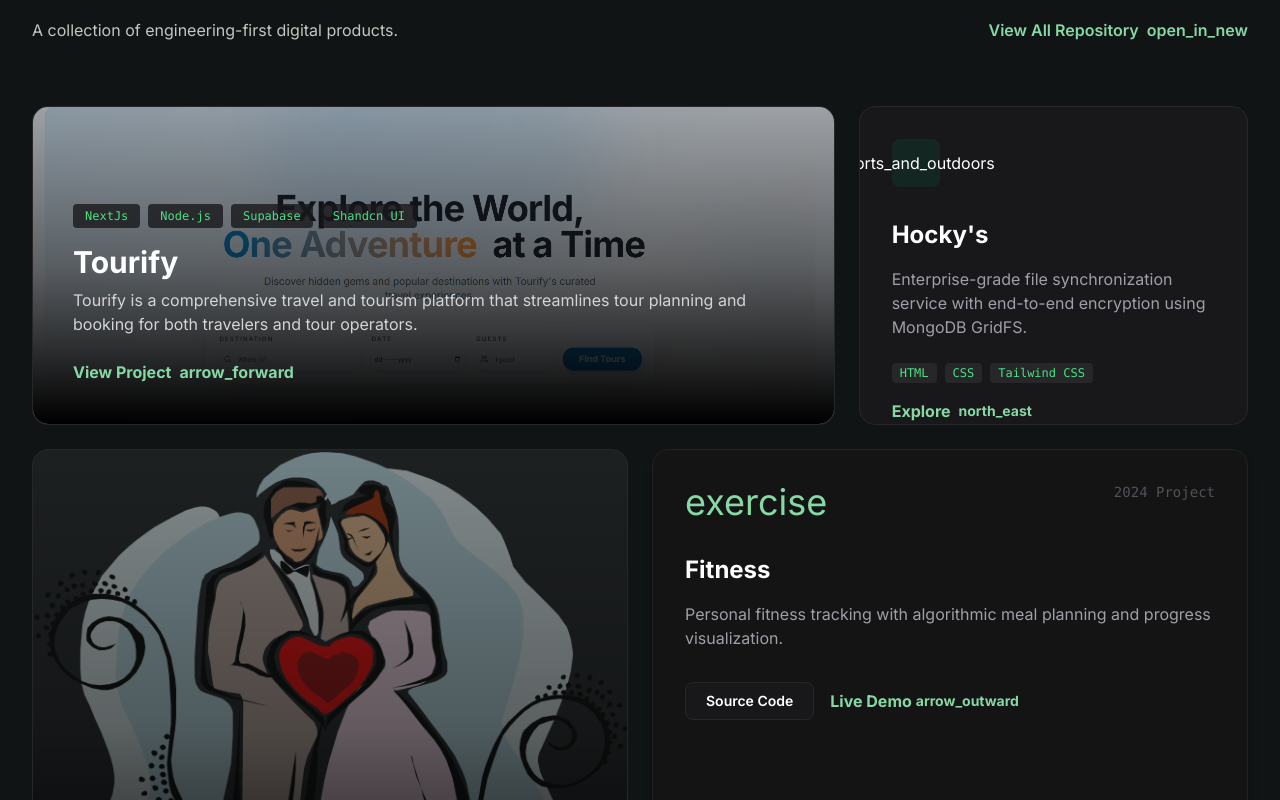
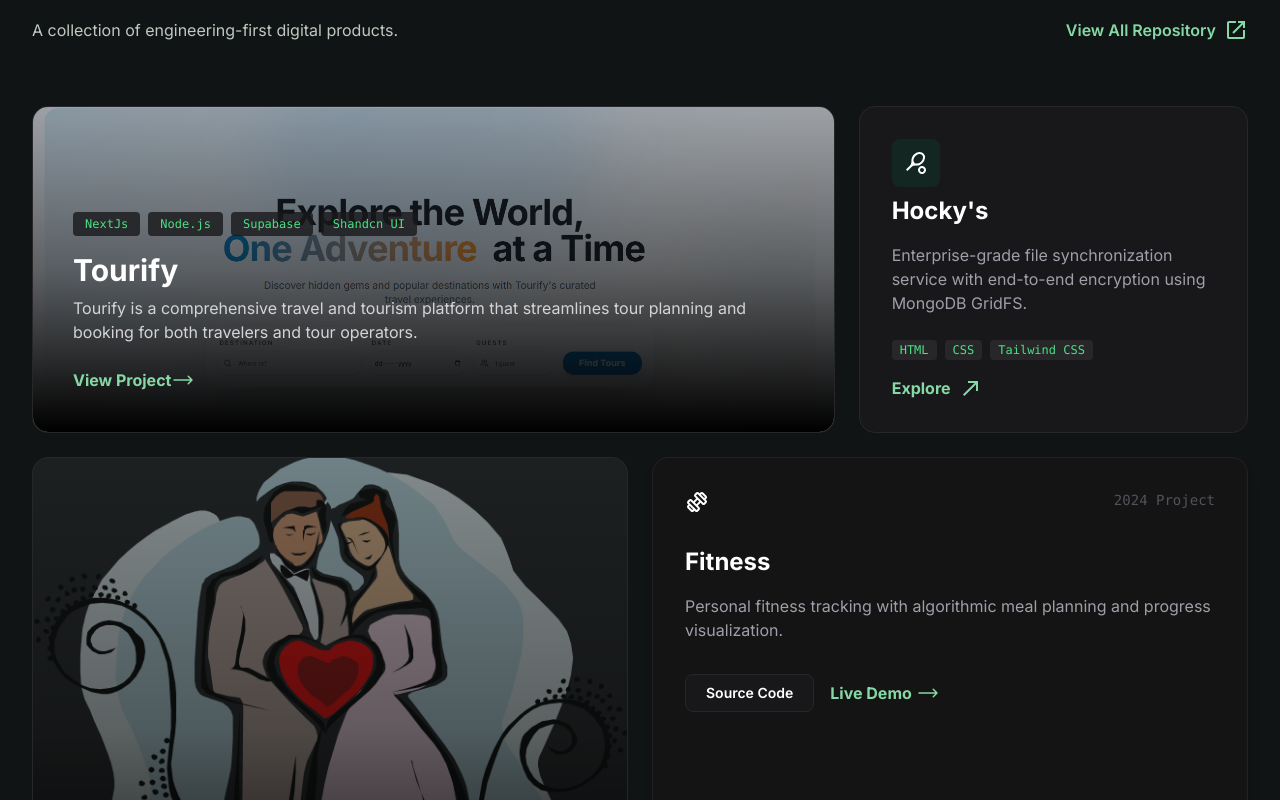
Before and after one commit to sakib-333/portfolio, a React (Vite) app: page / in a window 1280 px wide. Shown: the part 3300-4100 px from the top of the page. Built offline with nearby package versions, Linux system fonts and the light colour scheme; a web font is replaced by a local one.

Commit message:
Update icons.

```diff
--- a/src/components/main/Contact.tsx
+++ b/src/components/main/Contact.tsx
@@ -17,6 +17,7 @@ const Contact = () => {
 
     const onSubmit: SubmitHandler<Inputs> = async (data) => {
         setIsSubmitting(true);
+        data.subject = `Alert from portfolio: ${data.subject}`
         data.access_key = import.meta.env.VITE_API_KEY
 
         try {
@@ -75,9 +76,26 @@ const Contact = () => {
 
                         <div className="space-y-8">
                             {[
-                                { icon: 'add_call', label: 'Phone', value: '+8801955207333' },
-                                { icon: 'alternate_email', label: 'Email Me', value: 'sakib.cse.333@gmail.com' },
-                                { icon: 'location_on', label: 'Current Location', value: 'Dhaka, Bangladesh', weight: 'fill' }
+                                {
+                                    icon: <svg xmlns="http://www.w3.org/2000/svg" fill="none" viewBox="0 0 24 24" strokeWidth={1.5} stroke="currentColor" className="size-6">
+                                        <path strokeLinecap="round" strokeLinejoin="round" d="M2.25 6.75c0 8.284 6.716 15 15 15h2.25a2.25 2.25 0 0 0 2.25-2.25v-1.372c0-.516-.351-.966-.852-1.091l-4.423-1.106c-.44-.11-.902.055-1.173.417l-.97 1.293c-.282.376-.769.542-1.21.38a12.035 12.035 0 0 1-7.143-7.143c-.162-.441.004-.928.38-1.21l1.293-.97c.363-.271.527-.734.417-1.173L6.963 3.102a1.125 1.125 0 0 0-1.091-.852H4.5A2.25 2.25 0 0 0 2.25 4.5v2.25Z" />
+                                    </svg>,
+                                    label: 'Phone', value: '+8801955207333'
+                                },
+                                {
+                                    icon: <svg xmlns="http://www.w3.org/2000/svg" fill="none" viewBox="0 0 24 24" strokeWidth={1.5} stroke="currentColor" className="size-6">
+                                        <path strokeLinecap="round" strokeLinejoin="round" d="M21.75 6.75v10.5a2.25 2.25 0 0 1-2.25 2.25h-15a2.25 2.25 0 0 1-2.25-2.25V6.75m19.5 0A2.25 2.25 0 0 0 19.5 4.5h-15a2.25 2.25 0 0 0-2.25 2.25m19.5 0v.243a2.25 2.25 0 0 1-1.07 1.916l-7.5 4.615a2.25 2.25 0 0 1-2.36 0L3.32 8.91a2.25 2.25 0 0 1-1.07-1.916V6.75" />
+                                    </svg>
+                                    ,
+                                    label: 'Email Me', value: 'sakib.cse.333@gmail.com'
+                                },
+                                {
+                                    icon: <svg xmlns="http://www.w3.org/2000/svg" fill="none" viewBox="0 0 24 24" strokeWidth={1.5} stroke="currentColor" className="size-6">
+                                        <path strokeLinecap="round" strokeLinejoin="round" d="M15 10.5a3 3 0 1 1-6 0 3 3 0 0 1 6 0Z" />
+                                        <path strokeLinecap="round" strokeLinejoin="round" d="M19.5 10.5c0 7.142-7.5 11.25-7.5 11.25S4.5 17.642 4.5 10.5a7.5 7.5 0 1 1 15 0Z" />
+                                    </svg>
+                                    , label: 'Current Location', value: 'Dhaka, Bangladesh'
+                                }
                             ].map((item, index) => (
                                 <motion.div
                                     key={item.label}
@@ -88,7 +106,7 @@ const Contact = () => {
                                     className="flex items-center gap-6 group"
                                 >
                                     <div className="w-12 h-12 rounded-full bg-zinc-900 flex items-center justify-center group-hover:bg-primary-container transition-colors">
-                                        <span className="material-symbols-outlined text-white" data-weight={item.weight}>{item.icon}</span>
+                                        <span className="text-white">{item.icon}</span>
                                     </div>
                                     <div>
                                         <p className="text-xs text-zinc-500 uppercase tracking-widest font-semibold">{item.label}</p>
@@ -197,7 +215,13 @@ const Contact = () => {
                                         Sending...
                                     </>
                                 ) : (
-                                    'Send Message'
+                                    <>
+                                        <span>Send Message</span>
+                                        <svg xmlns="http://www.w3.org/2000/svg" fill="none" viewBox="0 0 24 24" strokeWidth={1.5} stroke="currentColor" className="size-6">
+                                            <path strokeLinecap="round" strokeLinejoin="round" d="M6 12 3.269 3.125A59.769 59.769 0 0 1 21.485 12 59.768 59.768 0 0 1 3.27 20.875L5.999 12Zm0 0h7.5" />
+                                        </svg>
+
+                                    </>
                                 )}
                             </motion.button>
                         </form>
--- a/src/components/main/Education.tsx
+++ b/src/components/main/Education.tsx
@@ -29,7 +29,10 @@ const Education = () => {
                                 {/* Icon Column */}
                                 <div className="shrink-0">
                                     <div className="w-20 h-20 rounded-2xl bg-primary-container/20 border border-primary/20 flex items-center justify-center text-primary shadow-[0_0_20px_rgba(134,216,164,0.1)]">
-                                        <span className="material-symbols-outlined text-4xl">school</span>
+                                        {/* <span className="material-symbols-outlined text-4xl">school</span> */}
+                                        <svg xmlns="http://www.w3.org/2000/svg" height="32px" viewBox="0 -960 960 960" width="32px" fill="currentColor">
+                                            <path d="M480-120 200-272v-240L40-600l440-240 440 240v320h-80v-276l-80 44v240L480-120Zm0-332 274-148-274-148-274 148 274 148Zm0 241 200-108v-151L480-360 280-470v151l200 108Zm0-241Zm0 90Zm0 0Z"/>
+                                        </svg>
                                     </div>
                                 </div>
                                 {/* Content Column */}
--- a/src/components/main/Projects.tsx
+++ b/src/components/main/Projects.tsx
@@ -21,7 +21,11 @@ const Projects = () => {
                         rel="noopener noreferrer"
                     >
                         View All Repository
-                        <span className="material-symbols-outlined">open_in_new</span>
+                        <span className="group-hover:translate-x-1 transition-transform duration-300">
+                            <svg xmlns="http://www.w3.org/2000/svg" height="24px" viewBox="0 -960 960 960" width="24px" fill="currentColor">
+                                <path d="M200-120q-33 0-56.5-23.5T120-200v-560q0-33 23.5-56.5T200-840h280v80H200v560h560v-280h80v280q0 33-23.5 56.5T760-120H200Zm188-212-56-56 372-372H560v-80h280v280h-80v-144L388-332Z"/>
+                            </svg>
+                        </span>
                     </a>
                 </motion.div>
 
@@ -54,7 +58,11 @@ const Projects = () => {
                                 rel="noopener noreferrer"
                             >
                                 View Project
-                                <span className="material-symbols-outlined ml-2 group-hover/link:translate-x-1 transition-transform">arrow_forward</span>
+                                <span className="group-hover/link:translate-x-1 transition-transform duration-300">
+                                    <svg xmlns="http://www.w3.org/2000/svg" fill="none" viewBox="0 0 24 24" strokeWidth={1.5} stroke="currentColor" className="size-6">
+                                        <path strokeLinecap="round" strokeLinejoin="round" d="M17.25 8.25 21 12m0 0-3.75 3.75M21 12H3" />
+                                    </svg>
+                                </span>
                             </a>
                         </div>
                     </motion.div>
@@ -68,8 +76,12 @@ const Projects = () => {
                         className="md:col-span-4 bg-zinc-900 border border-zinc-800 rounded-2xl overflow-hidden p-8 flex flex-col justify-between hover:border-primary-container transition-colors"
                     >
                         <div>
-                            <div className="w-12 h-12 bg-primary-container/20 rounded-lg flex items-center justify-center mb-8">
-                                <span className="material-symbols-outlined">sports_and_outdoors</span>
+                            <div className="w-12 h-12 bg-primary-container/20 rounded-lg flex items-center justify-center mb-2">
+                                <span>
+                                    <svg xmlns="http://www.w3.org/2000/svg" height="24px" viewBox="0 -960 960 960" width="24px" fill="currentColor">
+                                        <path d="m137-160-57-56 164-164q31-31 42.5-77.5T298-600q0-58 26-114t74-104q91-91 201-103t181 61q72 72 60 182T738-478q-48 48-104 74t-114 26q-97 0-142 11t-77 43L137-160Zm275-334q47 46 127 34t143-75q64-64 76.5-143.5T724-803q-48-48-125.5-36T456-763q-63 63-76.5 142.5T412-494ZM607-87q-47-47-47-113t47-113q47-47 113-47t113 47q47 47 47 113T833-87q-47 47-113 47T607-87Zm169.5-56.5Q800-167 800-200t-23.5-56.5Q753-280 720-280t-56.5 23.5Q640-233 640-200t23.5 56.5Q687-120 720-120t56.5-23.5ZM720-200Z"/>
+                                    </svg>
+                                </span>
                             </div>
                             <h3 className="text-2xl font-bold text-white mb-4">Hocky's</h3>
                             <p className="text-zinc-400 mb-6">Enterprise-grade file synchronization service with end-to-end encryption using MongoDB GridFS.</p>
@@ -84,7 +96,14 @@ const Projects = () => {
                                 href="https://sakib-333.github.io/hockey"
                                 target="_blank"
                                 rel="noopener noreferrer"
-                            >Explore <span className="material-symbols-outlined text-sm">north_east</span></a>
+                            >
+                                <span>Explore</span>
+                                <span className="text-sm">
+                                    <svg xmlns="http://www.w3.org/2000/svg" height="24px" viewBox="0 -960 960 960" width="24px" fill="currentColor">
+                                        <path d="m216-160-56-56 464-464H360v-80h400v400h-80v-264L216-160Z"/>
+                                    </svg>
+                                </span>
+                            </a>
                         </div>
                     </motion.div>
 
@@ -122,7 +141,11 @@ const Projects = () => {
                         className="md:col-span-6 bg-[#141414] border border-[#222222] rounded-2xl p-8 hover:border-primary-container transition-all hover:-translate-y-1 shadow-lg group"
                     >
                         <div className="flex justify-between items-start mb-8">
-                            <span className="material-symbols-outlined text-4xl text-primary">exercise</span>
+                             <span>
+                                    <svg xmlns="http://www.w3.org/2000/svg" height="24px" viewBox="0 -960 960 960" width="24px" fill="currentColor">
+                                        <path d="m826-585-56-56 30-31-128-128-31 30-57-57 30-31q23-23 57-22.5t57 23.5l129 129q23 23 23 56.5T857-615l-31 30ZM346-104q-23 23-56.5 23T233-104L104-233q-23-23-23-56.5t23-56.5l30-30 57 57-31 30 129 129 30-31 57 57-30 30Zm397-336 57-57-303-303-57 57 303 303ZM463-160l57-58-302-302-58 57 303 303Zm-6-234 110-109-64-64-109 110 63 63Zm63 290q-23 23-57 23t-57-23L104-406q-23-23-23-57t23-57l57-57q23-23 56.5-23t56.5 23l63 63 110-110-63-62q-23-23-23-57t23-57l57-57q23-23 56.5-23t56.5 23l303 303q23 23 23 56.5T857-441l-57 57q-23 23-57 23t-57-23l-62-63-110 110 63 63q23 23 23 56.5T577-161l-57 57Z"/>
+                                    </svg>
+                                </span>
                             <span className="text-zinc-600 font-mono text-sm">2024 Project</span>
                         </div>
                         <h3 className="text-2xl font-bold text-white mb-4">Fitness</h3>
@@ -133,13 +156,17 @@ const Projects = () => {
                                 target="_blank"
                                 rel="noopener noreferrer"
                             >Source Code</a>
-                            <a className="text-primary font-bold flex items-center gap-1 group/btn"
+                            <a className="text-primary font-bold flex items-center gap-1"
                                 href="https://sakib-333.github.io/PH-B10-A2"
                                 target="_blank"
                                 rel="noopener noreferrer"
                             >
                                 Live Demo
-                                <span className="material-symbols-outlined text-sm group-hover/btn:translate-x-0.5 transition-transform">arrow_outward</span>
+                                <span>
+                                    <svg xmlns="http://www.w3.org/2000/svg" fill="none" viewBox="0 0 24 24" strokeWidth={1.5} stroke="currentColor" className="size-6">
+                                        <path strokeLinecap="round" strokeLinejoin="round" d="M17.25 8.25 21 12m0 0-3.75 3.75M21 12H3" />
+                                    </svg>
+                                </span>
                             </a>
                         </div>
                     </motion.div>
```
